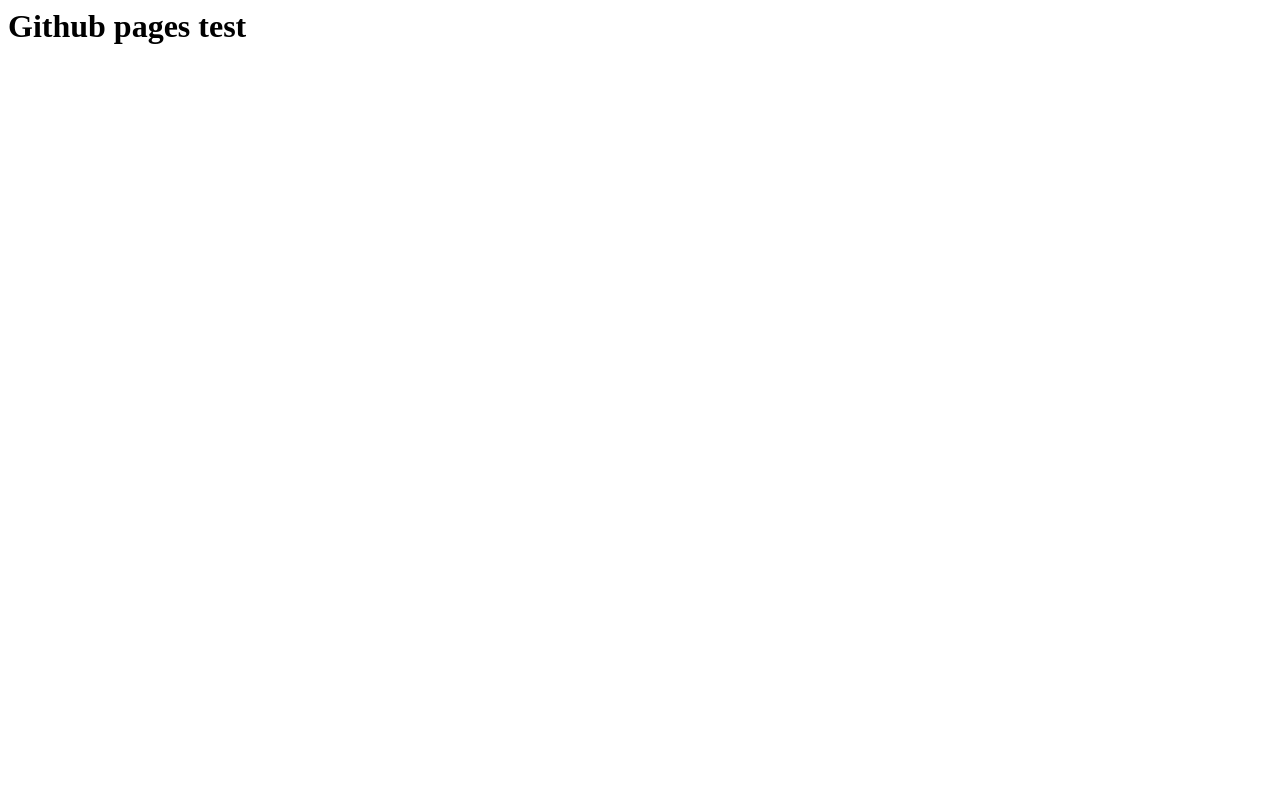
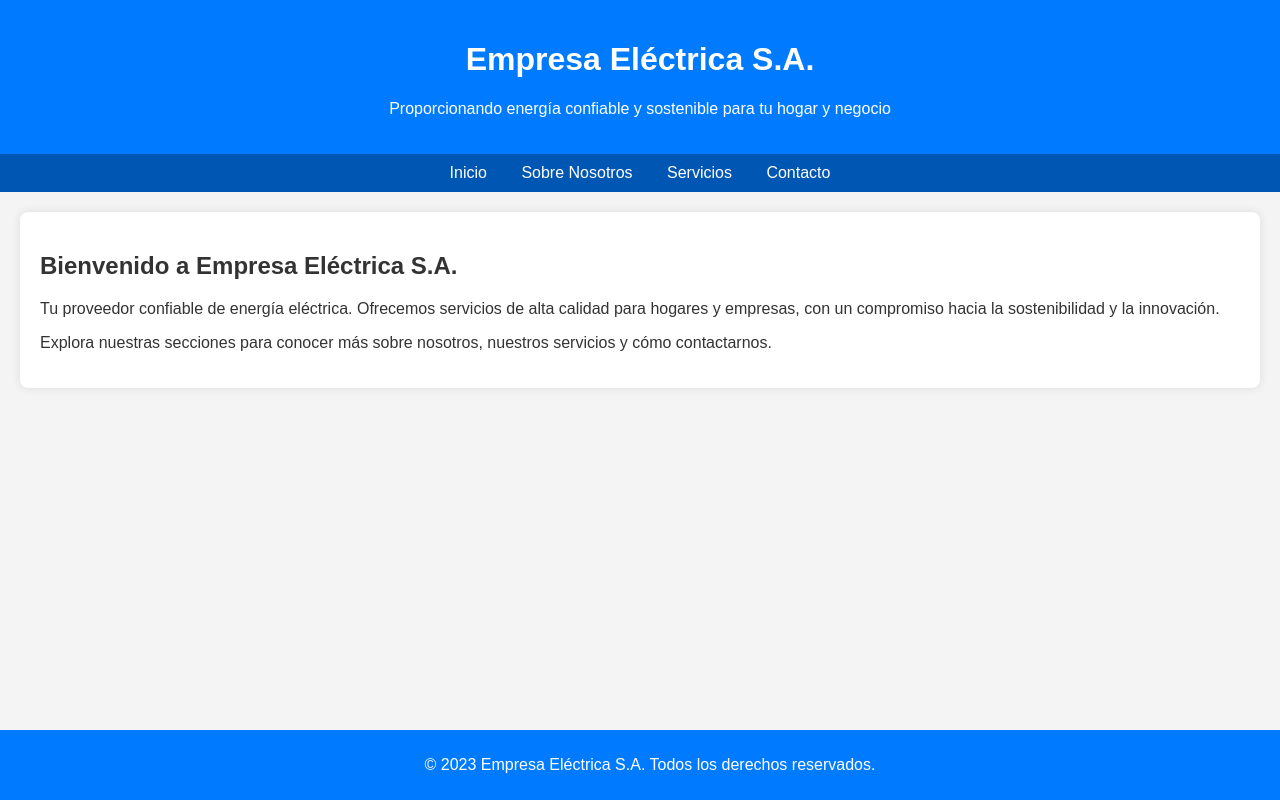
Before and after one commit to santafepascual-jpg/Exercicio, a plain HTML site: page index.html in a window 1280 px wide. Drawn offline with Linux system fonts and the light colour scheme.

Commit message:
Add basic structure and styling to index.html

```diff
--- a/index.html
+++ b/index.html
@@ -1 +1,69 @@
-<h1>Github pages test</h1>
+<!DOCTYPE html>
+<html lang="es">
+<head>
+  <meta charset="UTF-8">
+    <meta name="viewport" content="width=device-width, initial-scale=1.0">
+    <title>Empresa Eléctrica - Energía para tu hogar</title>
+    <style>
+        body {
+            font-family: Arial, sans-serif;
+            margin: 0;
+            padding: 0;
+            background-color: #f4f4f4;
+            color: #333;
+        }
+        header {
+            background-color: #007bff;
+            color: white;
+            padding: 20px;
+            text-align: center;
+        }
+        nav {
+            background-color: #0056b3;
+            padding: 10px;
+            text-align: center;
+        }
+        nav a {
+            color: white;
+            margin: 0 15px;
+            text-decoration: none;
+        }
+        section {
+            padding: 20px;
+            margin: 20px;
+            background-color: white;
+            border-radius: 8px;
+            box-shadow: 0 0 10px rgba(0,0,0,0.1);
+        }
+        footer {
+            background-color: #007bff;
+            color: white;
+            text-align: center;
+            padding: 10px;
+            position: fixed;
+            width: 100%;
+            bottom: 0;
+        }
+    </style>
+</head>
+<body>
+    <header>
+        <h1>Empresa Eléctrica S.A.</h1>
+        <p>Proporcionando energía confiable y sostenible para tu hogar y negocio</p>
+    </header>
+    <nav>
+        <a href="index.html">Inicio</a>
+        <a href="about.html">Sobre Nosotros</a>
+        <a href="services.html">Servicios</a>
+        <a href="contact.html">Contacto</a>
+    </nav>
+    <section>
+        <h2>Bienvenido a Empresa Eléctrica S.A.</h2>
+        <p>Tu proveedor confiable de energía eléctrica. Ofrecemos servicios de alta calidad para hogares y empresas, con un compromiso hacia la sostenibilidad y la innovación.</p>
+        <p>Explora nuestras secciones para conocer más sobre nosotros, nuestros servicios y cómo contactarnos.</p>
+    </section>
+    <footer>
+        <p>&copy; 2023 Empresa Eléctrica S.A. Todos los derechos reservados.</p>
+    </footer>
+</body>
+</html>
```
